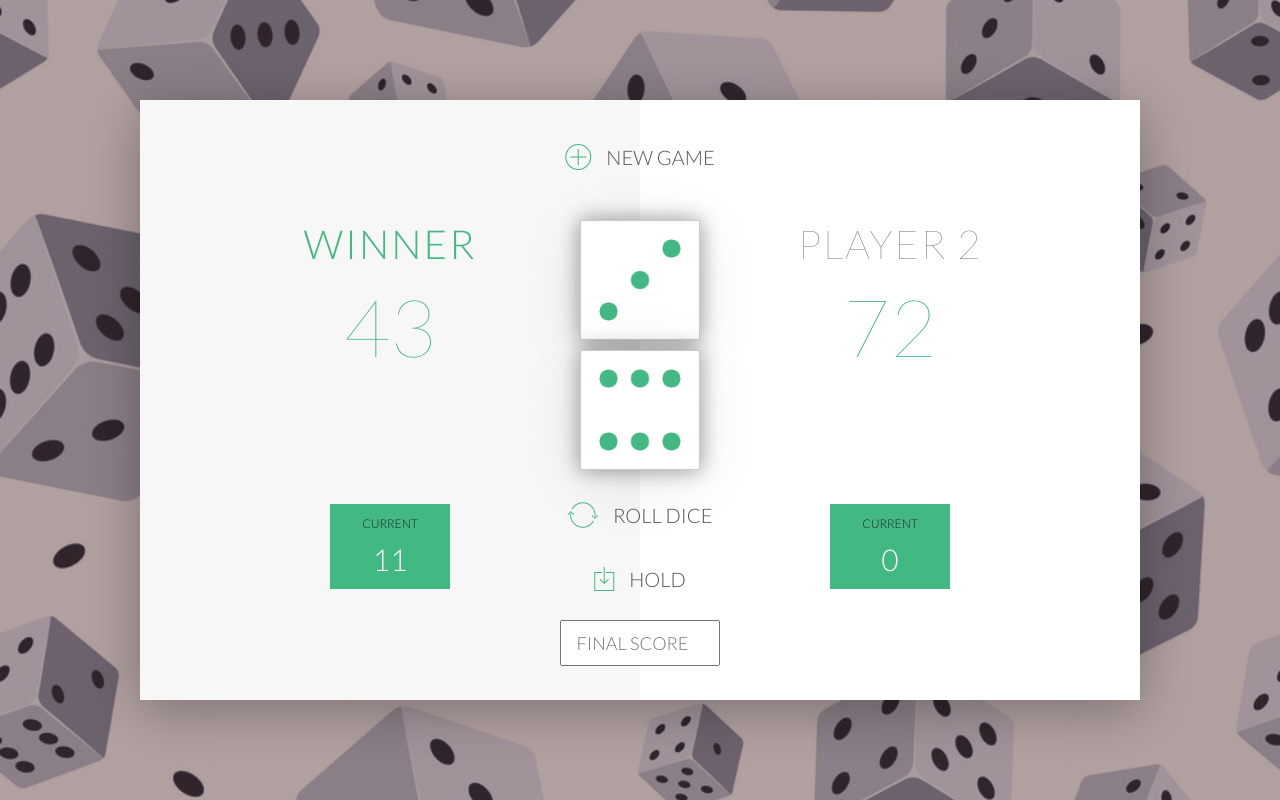
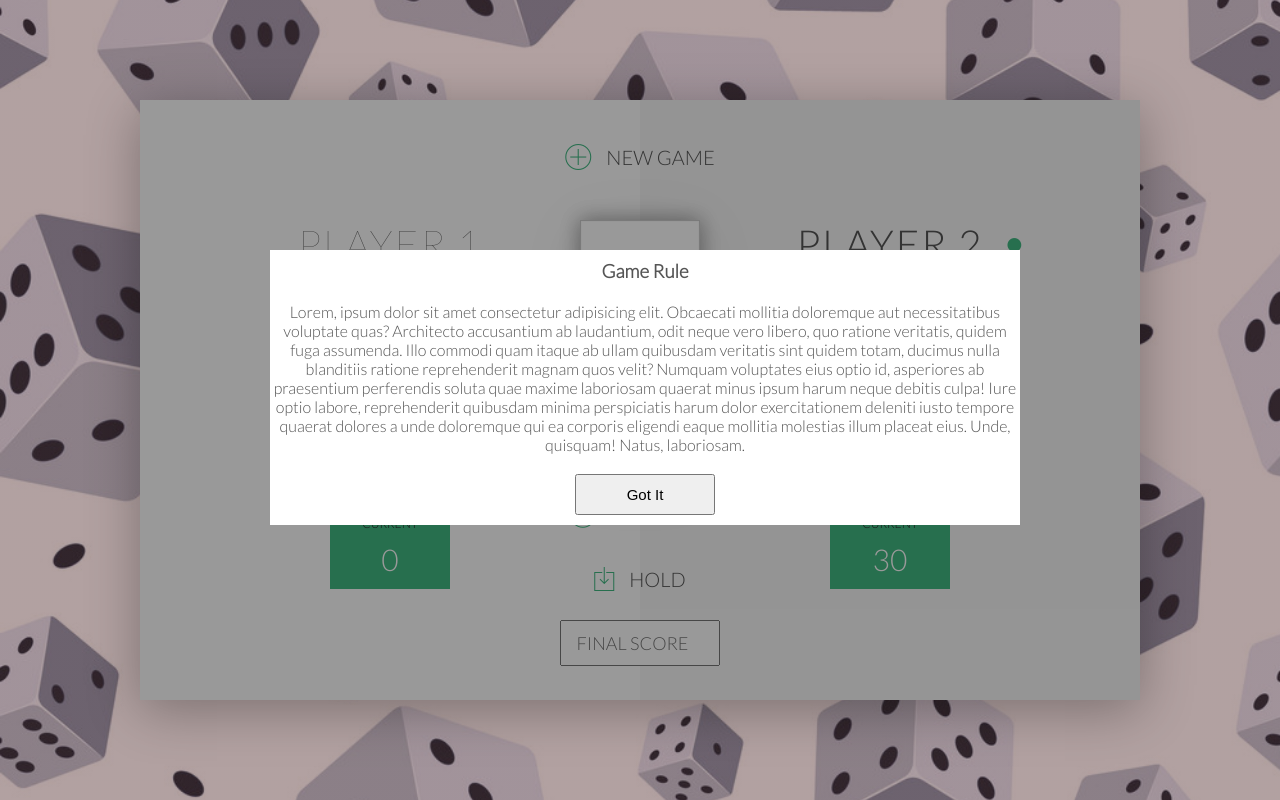
Before and after one commit to phidvss55/vue-dice, a Vue app: page / in a window 1280 px wide. Both pictures are taken after a click on the button "NEW GAME". Built offline with nearby package versions, Linux system fonts and the light colour scheme.

Commit message:
Add dice game

```diff
--- a/src/App.vue
+++ b/src/App.vue
@@ -2,9 +2,25 @@
     <div id="app">
         <div class="wrapper clearfix">
 
-        <Players />
-        <Control />
-        <Dice />
+        <Players
+            v-bind:scorePlayer="scorePlayer"
+            v-bind:currentScore="currentScore"
+            v-bind:activePlayer="activePlayer"
+        />
+
+        <Control
+            v-on:handleNewGame="handleNewGame"
+        />
+
+        <Dice
+            v-on:handleRollDice="handleRollDice"
+            v-bind:dices="dices"
+        />
+
+        <PopupRule
+            v-on:confirmEvent="confirmEvent"
+            v-bind:isOpenPopup="isOpenPopup"
+        />
 
         </div>
     </div>
@@ -15,14 +31,42 @@
 import Players from './components/Player'
 import Control from './components/Control'
 import Dice from './components/Dice'
+import PopupRule from './components/PopupRule'
 
 export default {
     name: "App",
+    data () {
+        return {
+            isPlaying: false,
+            isOpenPopup: false,
+            dices: [1, 5],
+            activePlayer: 1,
+            currentScore: 30,
+            scorePlayer: [13, 30]
+        }
+    },
     components: {
         Players,
         Control,
-        Dice
+        Dice,
+        PopupRule
     },
+    methods: {
+        handleNewGame() {
+            this.isOpenPopup = true;
+        },
+        confirmEvent() {
+            this.isPlaying = true;
+            this.isOpenPopup = false;
+            this.activePlayer = 0
+            this.currentScore = 0
+            this.scorePlayer = [0, 0]
+        },
+        handleRollDice() {
+            console.log('asdf');
+
+        }
+    }
 };
 </script>
 
--- a/src/components/Control.vue
+++ b/src/components/Control.vue
@@ -1,14 +1,16 @@
 <template>
     <div class="wrapper-control">
-        <button class="control btn-new">
-        <i class="ion-ios-plus-outline"></i>New game
-        </button>
-        <button class="control btn-roll">
-        <i class="ion-ios-loop"></i>Roll dice
-        </button>
-        <button class="control btn-hold">
-        <i class="ion-ios-download-outline"></i>Hold
-        </button>
+        <button
+            class="control btn-new"
+            v-on:click="newGame"
+            ><i class="ion-ios-plus-outline"></i>New Game</button>
+
+        <button
+            class="control btn-roll"
+            v-on:click="rollDice"
+            ><i class="ion-ios-loop"></i>Roll Dice</button>
+
+        <button class="control btn-hold"><i class="ion-ios-download-outline"></i>Hold</button>
 
         <input type="number" placeholder="Final score" class="final-score" />
     </div>
@@ -17,11 +19,20 @@
 <script>
 export default {
     name: "players",
-    data() {
+    data () {
         return {
 
         };
     },
+    methods: {
+      newGame() {
+        this.$emit('handleNewGame', '');
+      },
+      rollDice() {
+        console.log('asdfasdf');
+        this.$emit('handleRollDice', '')
+      }
+    }
 };
 </script>
 
--- a/src/components/Dice.vue
+++ b/src/components/Dice.vue
@@ -1,7 +1,7 @@
 <template>
     <div class="wrapper-dices">
          <div id="dice-1" class="dice">
-            <div class="spinner dice-3">
+            <div class="spinner" v-bind:class="'dice-' + dices[0]">
             <div class="face1">1</div>
             <div class="face2">2</div>
             <div class="face3">3</div>
@@ -11,7 +11,7 @@
             </div>
         </div>
         <div id="dice-2" class="dice">
-            <div class="spinner dice-6">
+            <div class="spinner" v-bind:class="'dice-' + dices[1]">
             <div class="face1">1</div>
             <div class="face2">2</div>
             <div class="face3">3</div>
@@ -26,6 +26,9 @@
 <script>
 export default {
     name: 'dices',
+    props: {
+        dices: { type: Array, default: () => [1, 1] },
+    },
     data() {
         return {
 
--- a/src/components/Player.vue
+++ b/src/components/Player.vue
@@ -1,20 +1,20 @@
 <template>
     <div class="wrapper-player">
-        <div class="player-panel winner">
-            <div class="player-name">Winner</div>
-            <div class="player-score">43</div>
+        <div class="player-panel" v-bind:class="{ active: activePlayer == 0 }">
+            <div class="player-name">Player 1</div>
+            <div class="player-score">{{ scorePlayer[0] }}</div>
             <div class="player-current-box">
             <div class="player-current-label">Current</div>
-            <div class="player-current-score">11</div>
+            <div class="player-current-score">{{ activePlayer == 0 ? currentScore : 0 }}</div>
             </div>
         </div>
 
-        <div class="player-panel">
+        <div class="player-panel" v-bind:class="{ active: activePlayer == 1 }">
             <div class="player-name">Player 2</div>
-            <div class="player-score">72</div>
+            <div class="player-score">{{  scorePlayer[1] }}</div>
             <div class="player-current-box">
             <div class="player-current-label">Current</div>
-            <div class="player-current-score">0</div>
+            <div class="player-current-score">{{ activePlayer == 1 ? currentScore : 0 }}</div>
             </div>
         </div>
     </div>
@@ -23,11 +23,16 @@
 <script>
 export default {
     name: 'players',
-    data() {
+    props: {
+        scorePlayer: { type: Array, default: () => [0, 0] },
+        activePlayer: { type: Number, default: 0 },
+        currentScore: { type: Number, default: 0 },
+    },
+    data () {
         return {
 
         }
-    }
+    },
 }
 </script>
 
--- /dev/null
+++ b/src/components/PopupRule.vue
@@ -0,0 +1,74 @@
+<template>
+    <div class="wrapper-rules" v-bind:class="getClassPopup">
+        <div class="rule">
+            <h3>Game Rule</h3>
+            <p>Lorem, ipsum dolor sit amet consectetur adipisicing elit. Obcaecati mollitia doloremque aut necessitatibus voluptate quas? Architecto accusantium ab laudantium, odit neque vero libero, quo ratione veritatis, quidem fuga assumenda. Illo commodi quam itaque ab ullam quibusdam veritatis sint quidem totam, ducimus nulla blanditiis ratione reprehenderit magnam quos velit? Numquam voluptates eius optio id, asperiores ab praesentium perferendis soluta quae maxime laboriosam quaerat minus ipsum harum neque debitis culpa! Iure optio labore, reprehenderit quibusdam minima perspiciatis harum dolor exercitationem deleniti iusto tempore quaerat dolores a unde doloremque qui ea corporis eligendi eaque mollitia molestias illum placeat eius. Unde, quisquam! Natus, laboriosam.</p>
+            <button
+                v-on:click="confirm"
+            >Got It</button>
+        </div>
+    </div>
+</template>
+
+<script>
+export default {
+    name: 'popup-rules',
+    props: {
+        isOpenPopup: {
+            type: Boolean,
+            default: false
+        }
+    },
+    methods: {
+        confirm: function() {
+            this.$emit('confirmEvent')
+        }
+    },
+    computed: {
+        getClassPopup: function() {
+            return {
+                'popup-open': this.isOpenPopup
+            }
+        }
+    }
+}
+</script>
+
+<style>
+.wrapper-rules {
+    position: fixed;
+    top: 0;
+    left: 0;
+    right: 0;
+    bottom: 0;
+    background-color:  rgba(0, 0, 0, 0.4);
+    opacity: 0;
+    visibility: hidden;
+    transition: all 0.3s ease;
+}
+.wrapper-rules.popup-open {
+    opacity: 1;
+    visibility: visible;
+}
+.rule {
+    position: absolute;
+    width: 75%;
+    margin-left: 13%;
+    margin-top: 15%;
+    text-align: center;
+    background-color: white;
+    transition: all 0.3s ease;
+}
+.rule h3, .rule p, .rule button {
+    padding: 10px 0;
+}
+.rule button {
+    padding: 10px 50px;
+    font-size: 15px;
+    margin: 10px 0;
+}
+.rule button:hover {
+    background-color: rgb(114, 114, 114);
+    border: none;
+}
+</style>
```
